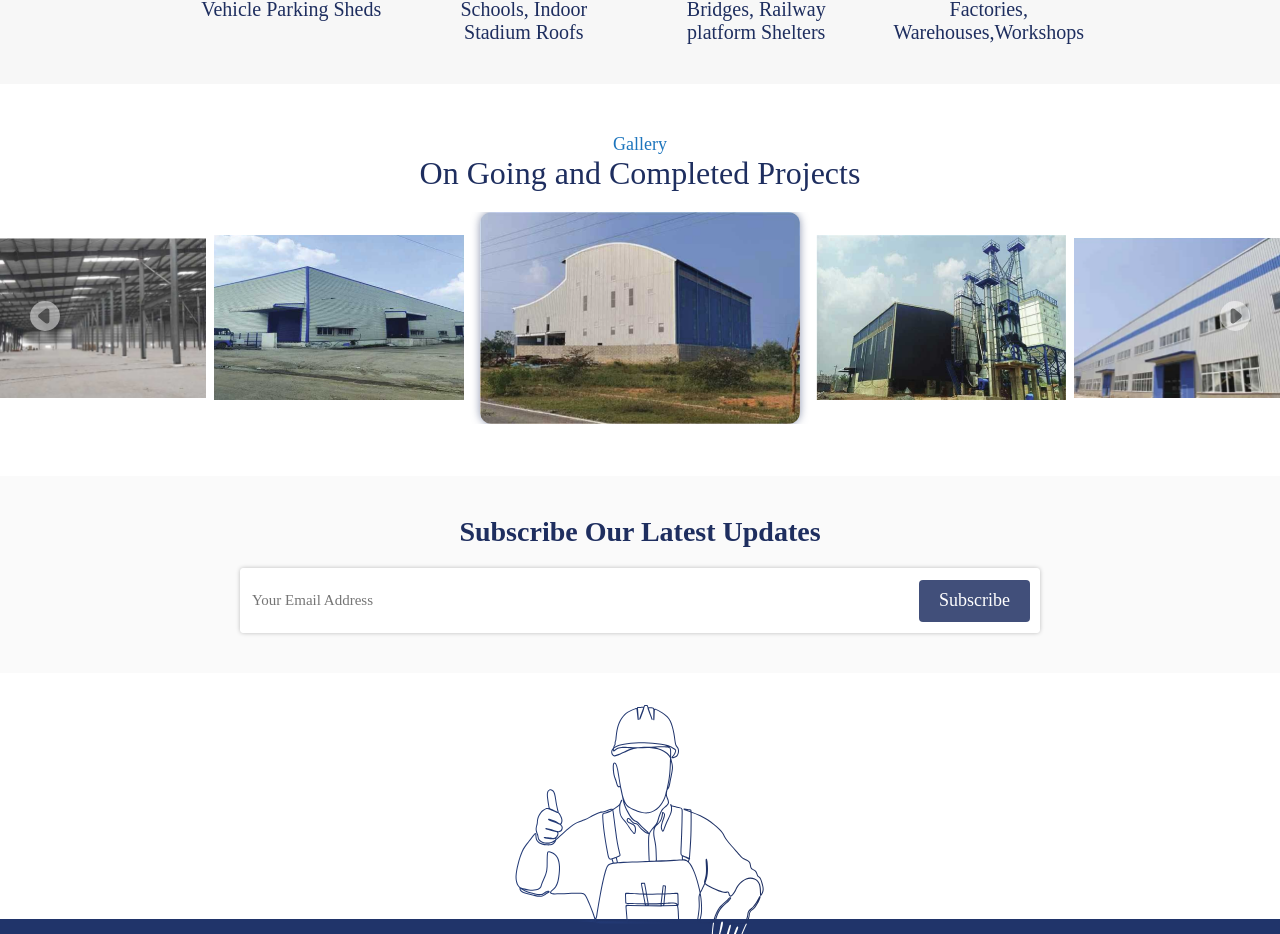
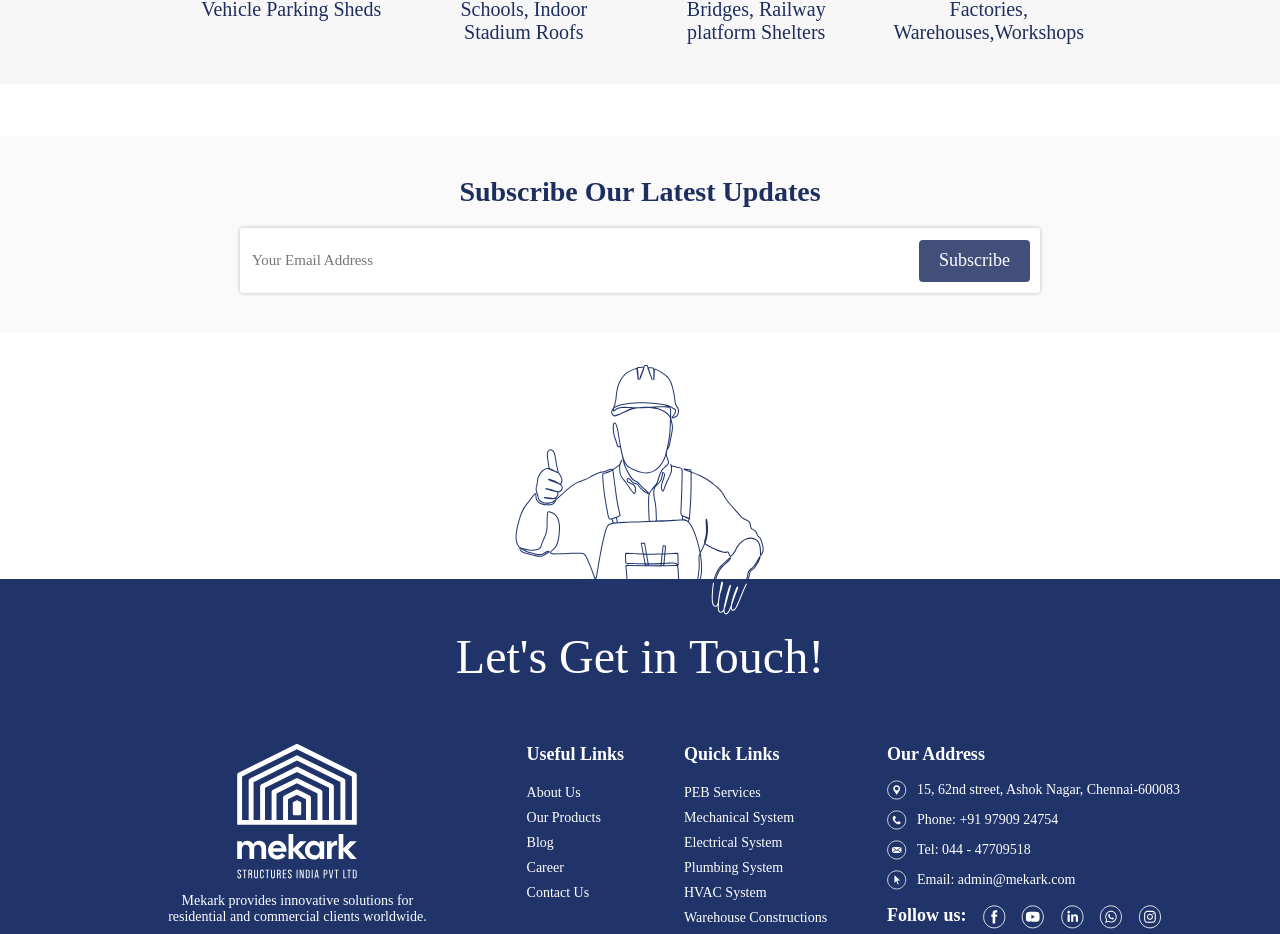
Before and after one commit to Hariharan1430/Mekark, a Next.js app: page /Product in a window 1280 px wide. Shown: the part 3235-4169 px from the top of the page. Built offline with nearby package versions, Linux system fonts and the light colour scheme; a web font is replaced by a local one.

Commit message:
enhanced 5

```diff
--- a/src/app/Product/page.tsx
+++ b/src/app/Product/page.tsx
@@ -3,7 +3,6 @@ import React from 'react'
 import styles from "./product.module.css"
 import TabBar from './box3'
 import IconBox from './iconbox'
-import Gallery from '../Equipment/gallery'
 
 
 const Productpage = () => {
@@ -30,7 +29,6 @@ Parking system Manufacturer and Warehouse shed Constructions
 
       <TabBar />
       <IconBox />
-      <Gallery />
 
       </div>
   )
```
